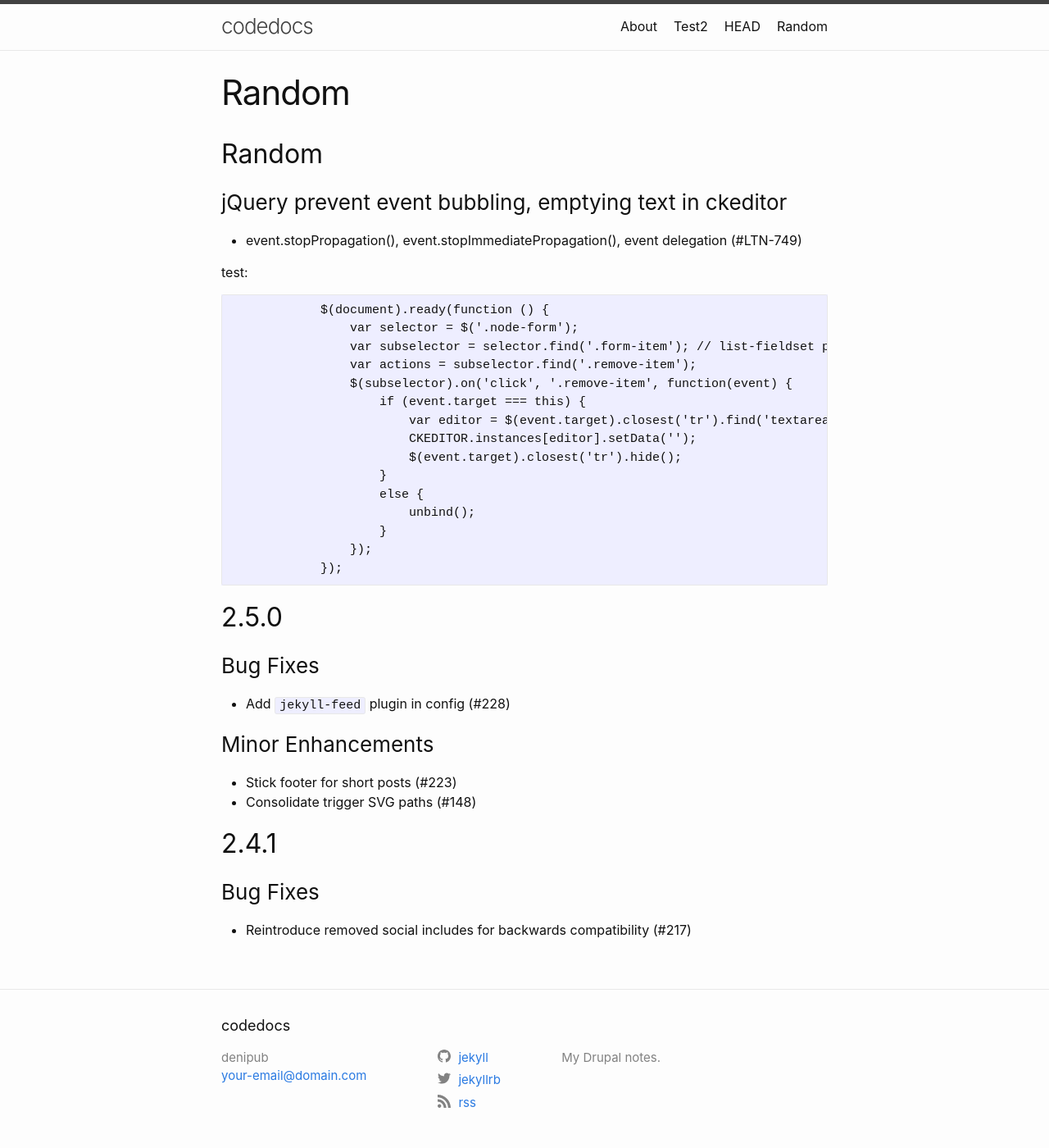
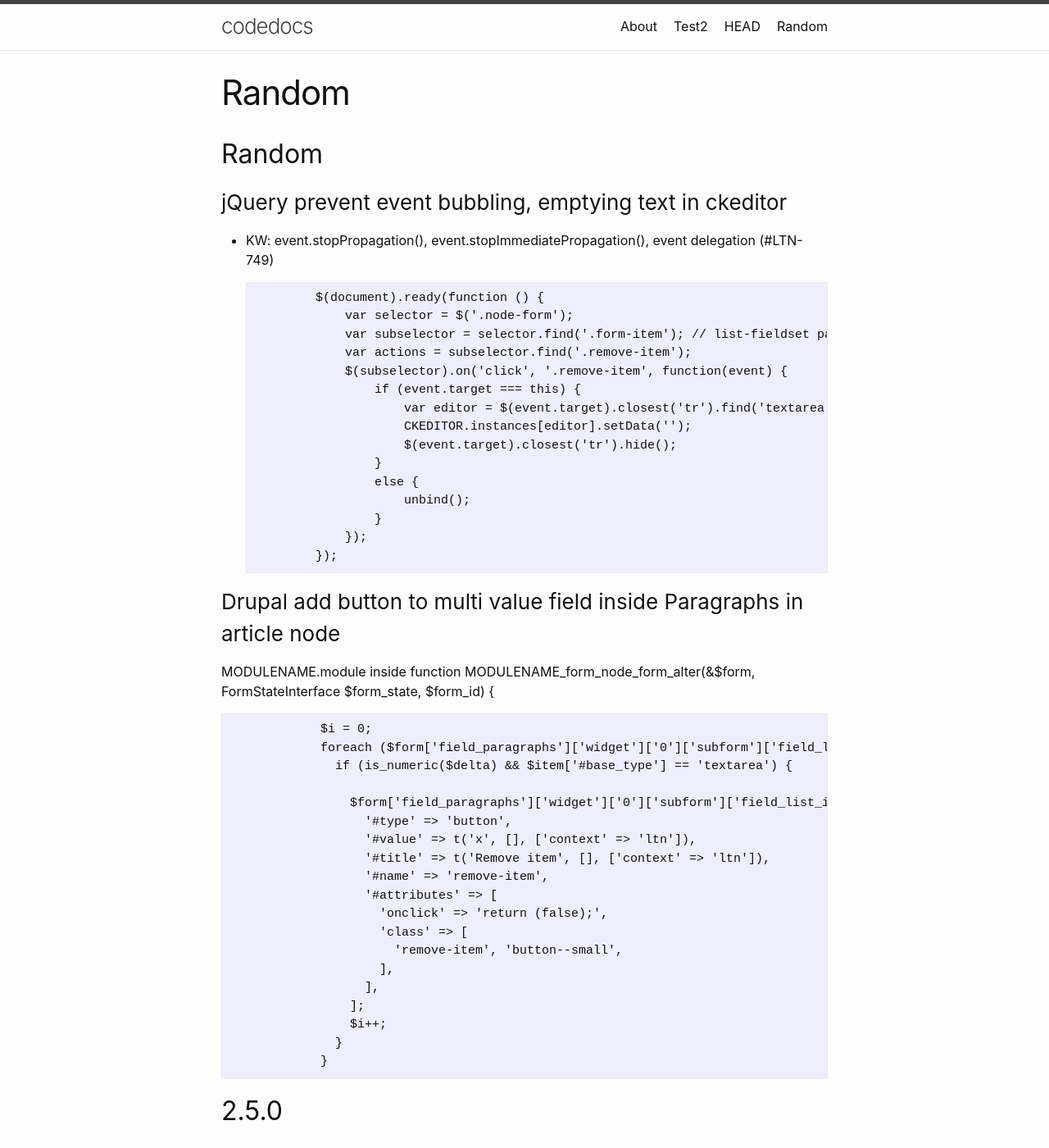
Before and after one commit to denipub/denipub.github.io, a Jekyll site: the page built from test.md, in a window 1280 px wide and 1400 px high. Shown: the whole window at 82% size. Built offline with Jekyll 4.4.1, drawn with Linux system fonts in a browser that asks for light colours; our own code applies the rules of GitHub Pages for plain Markdown files.

Commit message:
Update test.md

```diff
--- a/test.md
+++ b/test.md
@@ -3,9 +3,8 @@
 
 ### jQuery prevent event bubbling, emptying text in ckeditor
 
-  * event.stopPropagation(), event.stopImmediatePropagation(), event delegation (#LTN-749)
+  * KW: event.stopPropagation(), event.stopImmediatePropagation(), event delegation (#LTN-749)
 
-test:
 
                 $(document).ready(function () {
                     var selector = $('.node-form');
@@ -23,6 +22,30 @@ test:
                     });
                 });
 
+### Drupal add button to multi value field inside Paragraphs in article node
+
+MODULENAME.module inside function MODULENAME_form_node_form_alter(&$form, FormStateInterface $form_state, $form_id) {
+
+                $i = 0;
+                foreach ($form['field_paragraphs']['widget']['0']['subform']['field_list_items']['widget'] as $delta => $item) {
+                  if (is_numeric($delta) && $item['#base_type'] == 'textarea') {
+
+                    $form['field_paragraphs']['widget']['0']['subform']['field_list_items']['widget'][$i]['remove_item'] = [
+                      '#type' => 'button',
+                      '#value' => t('x', [], ['context' => 'ltn']),
+                      '#title' => t('Remove item', [], ['context' => 'ltn']),
+                      '#name' => 'remove-item',
+                      '#attributes' => [
+                        'onclick' => 'return (false);',
+                        'class' => [
+                          'remove-item', 'button--small',
+                        ],
+                      ],
+                    ];
+                    $i++;
+                  }
+                }
+
 ## 2.5.0
 
 ### Bug Fixes
```
